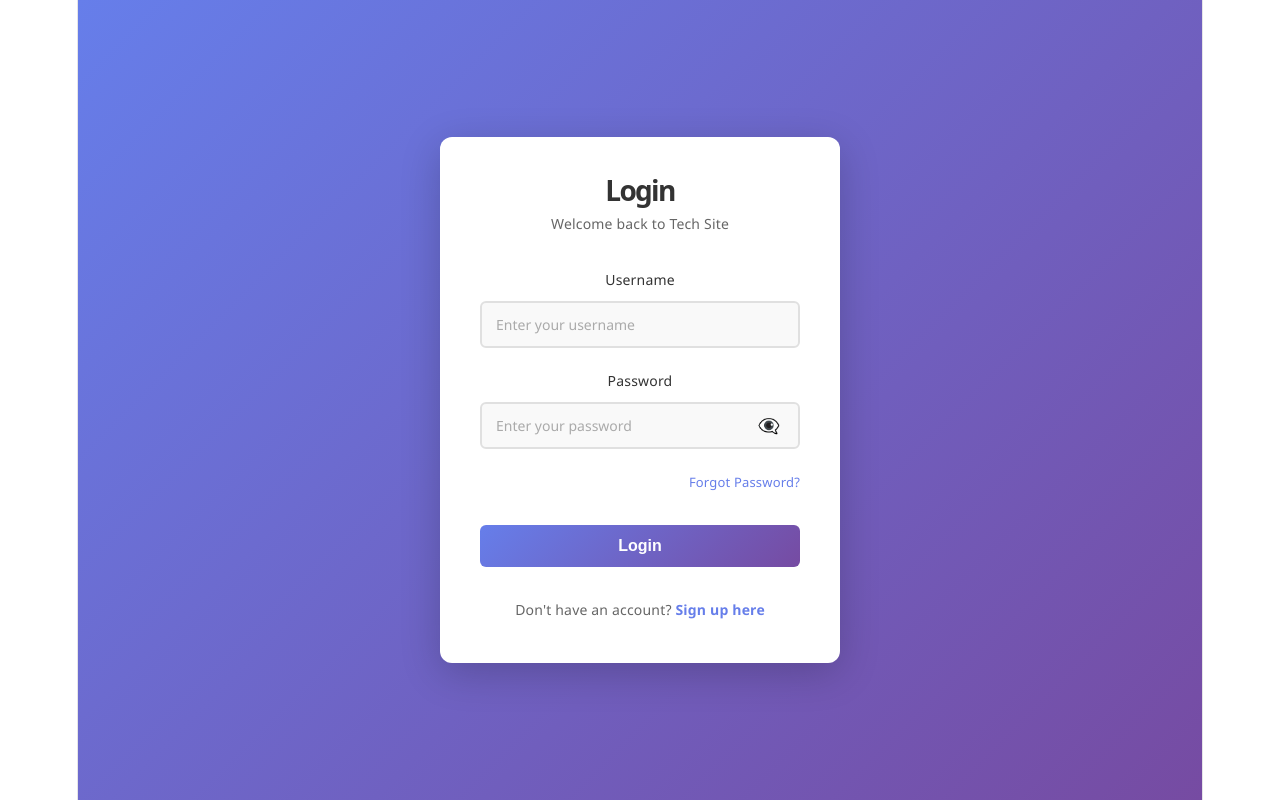
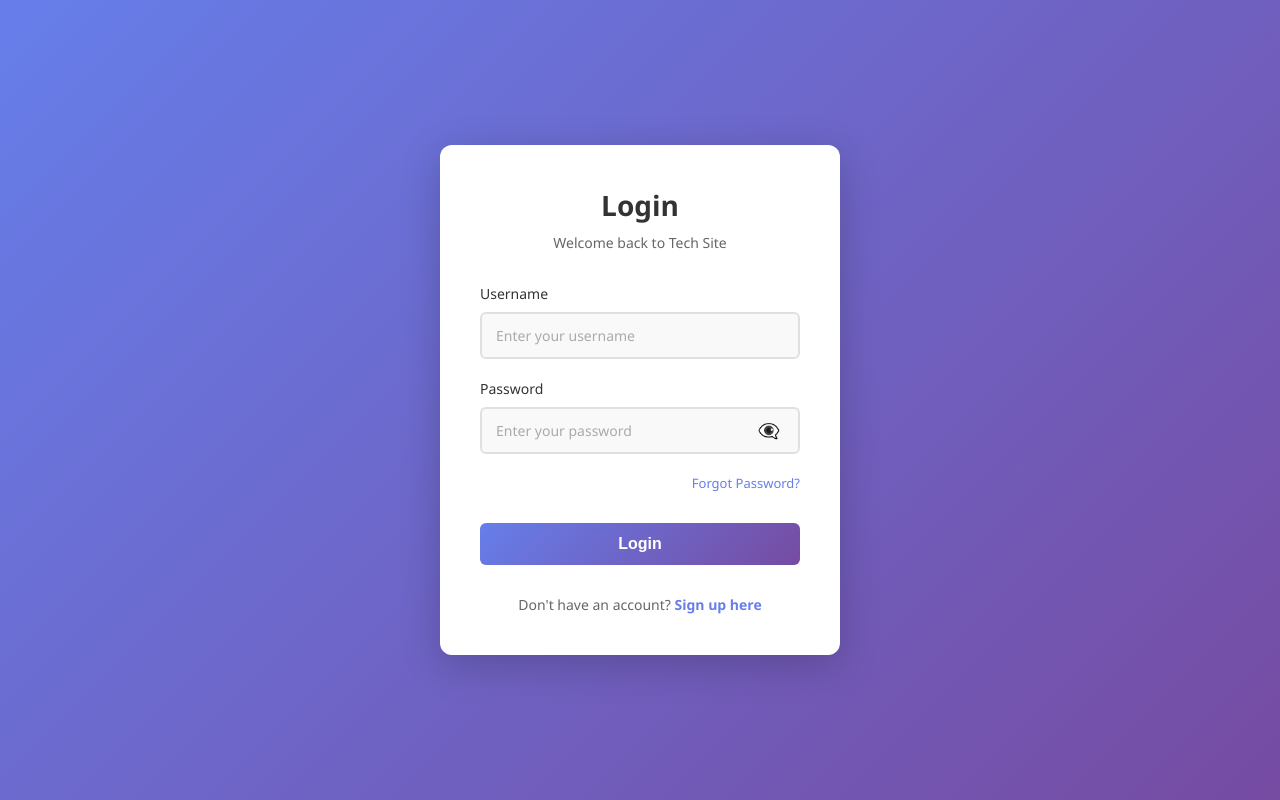
Before and after one commit to datdao2005/doandanganh_252, a React (Vite) app: page /login in a window 1280 px wide. Built offline with nearby package versions, Linux system fonts and the light colour scheme.

Commit message:
fix index.css

```diff
--- a/src/index.css
+++ b/src/index.css
@@ -1,4 +1,4 @@
-:root {
+/* :root {
   --text: #6b6375;
   --text-h: #08060d;
   --bg: #fff;
@@ -108,4 +108,27 @@ code {
   line-height: 135%;
   padding: 4px 8px;
   background: var(--code-bg);
+} */
+
+@import url('https://fonts.googleapis.com/css2?family=Lexend:wght@400;500;700;800&family=Space+Grotesk:wght@500;700&display=swap');
+
+* {
+  box-sizing: border-box;
 }
+
+html,
+body,
+#root {
+  min-height: 100%;
+}
+
+body {
+  margin: 0;
+  min-width: 320px;
+  font-family: 'Lexend', sans-serif;
+  line-height: 1.45;
+  font-synthesis: none;
+  text-rendering: optimizeLegibility;
+  -webkit-font-smoothing: antialiased;
+  -moz-osx-font-smoothing: grayscale;
+}
```
